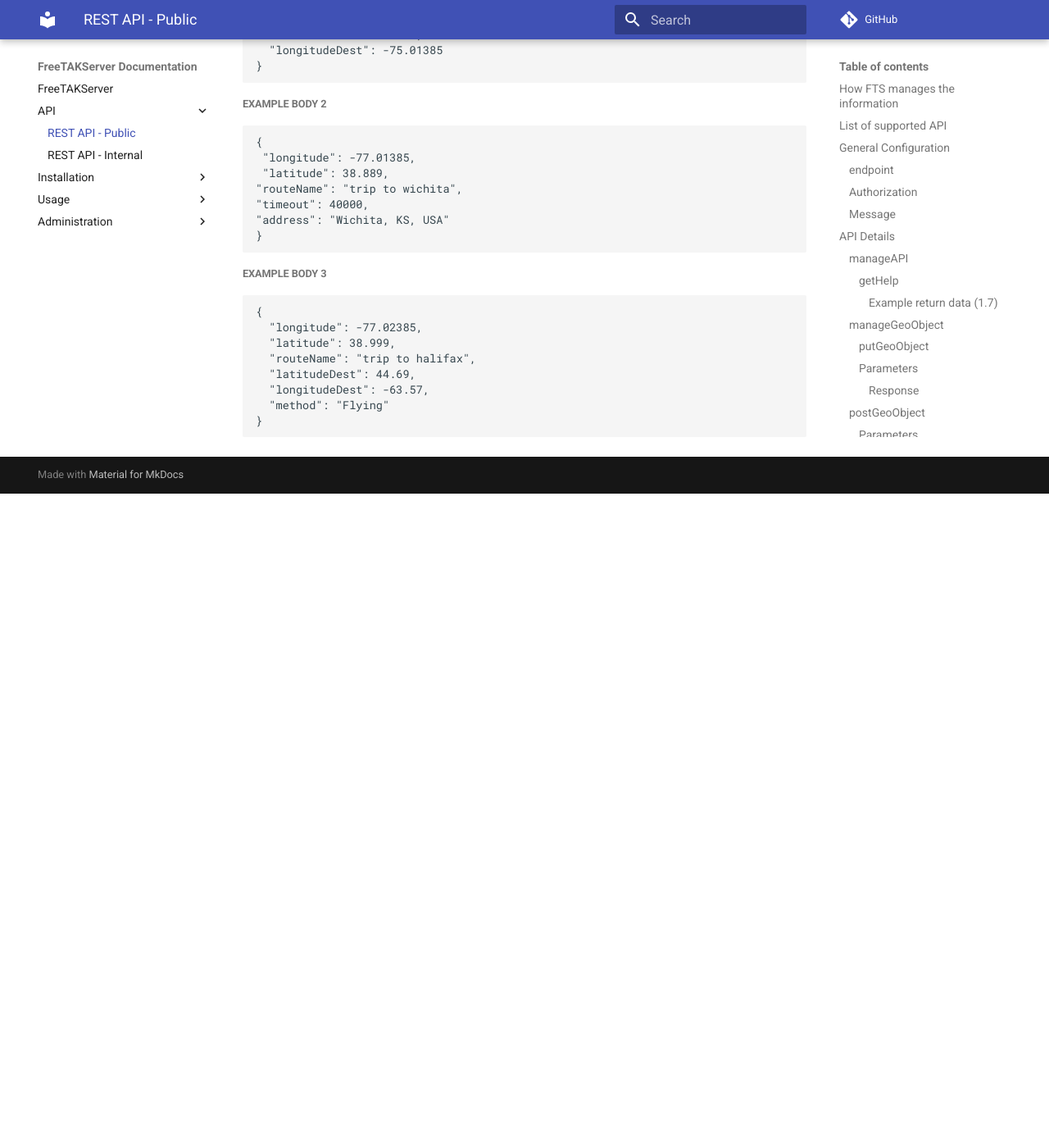
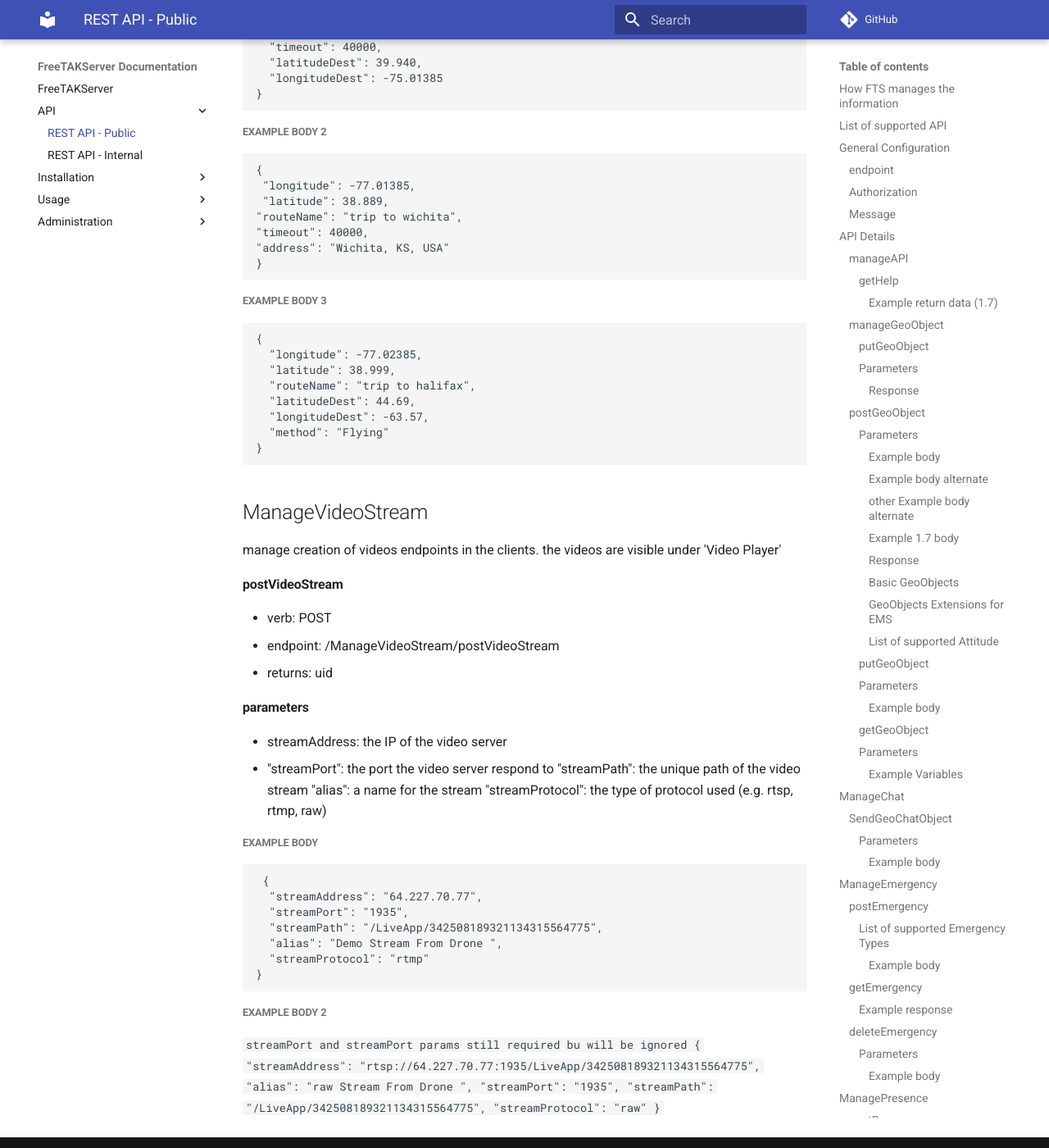
Before and after one commit to FreeTAKTeam/FreeTAKServer-User-Docs, an MkDocs documentation site: the page built from docs/docs/API/REST_APIDoc.md, in a window 1280 px wide and 1400 px high, scrolled down 14249 px. Shown: the whole window at 82% size. Built offline with MkDocs 1.6.1 and Material for MkDocs 9.7.7, drawn with Linux system fonts in a browser that asks for light colours; comment, search, counter and statistics services are not loaded; before the commit the page ends 14851 px from its top, so only the background shows below that; some of the changed text lies outside the part shown.

Commit message:
Update REST_APIDoc.md

````diff
--- a/docs/docs/API/REST_APIDoc.md
+++ b/docs/docs/API/REST_APIDoc.md
@@ -19,6 +19,7 @@ In the current release (1.7), FTS supports following API:
   * ManageRoute/postRoute
   * ManagePresence/postPresence
   * ManagePresence/putPresence
+  * ManageVideoStream/postVideoStream
 
 ## General Configuration
 > To quickly test the API, you can use a browser extension like ARC Advanced rest client (Chrome). REST APIs are easy to use, however they require a minimum ammount of knowledge, we DO NOT provide support to explain WHAT an API is. Please refer to an online tutorial such as [this](http://www.steves-internet-guide.com/using-http-apis-for-iot-beginners-guide/).
@@ -444,7 +445,6 @@ Updates the location of a team member
  #### Parameters
  * uid: server generated Unique Id of this emergency
 
-
 ## ManageRoute
 manage routes on the map
 
@@ -508,3 +508,38 @@ manage routes on the map
   "method": "Flying"
 }
 ```
+## ManageVideoStream
+manage creation of videos endpoints in the clients. the videos are visible under 'Video Player'
+
+#### postVideoStream
+ * verb: POST
+ * endpoint: /ManageVideoStream/postVideoStream
+ * returns: uid
+
+#### parameters
+*  streamAddress: the IP of the video server
+*  "streamPort": the port the video server respond to
+  "streamPath": the unique path of the video stream
+  "alias": a name for the stream
+  "streamProtocol": the type of protocol used (e.g. rtsp, rtmp, raw)
+
+##### Example body
+```
+ {
+  "streamAddress": "64.227.70.77",
+  "streamPort": "1935",
+  "streamPath": "/LiveApp/342508189321134315564775",
+  "alias": "Demo Stream From Drone ",
+  "streamProtocol": "rtmp"
+}
+```
+##### Example body 2
+``` streamPort and streamPort params still required bu will be ignored
+{
+  "streamAddress": "rtsp://64.227.70.77:1935/LiveApp/342508189321134315564775",
+  "alias": "raw Stream From Drone ",
+   "streamPort": "1935",
+  "streamPath": "/LiveApp/342508189321134315564775",
+  "streamProtocol": "raw"
+}
+```
````
